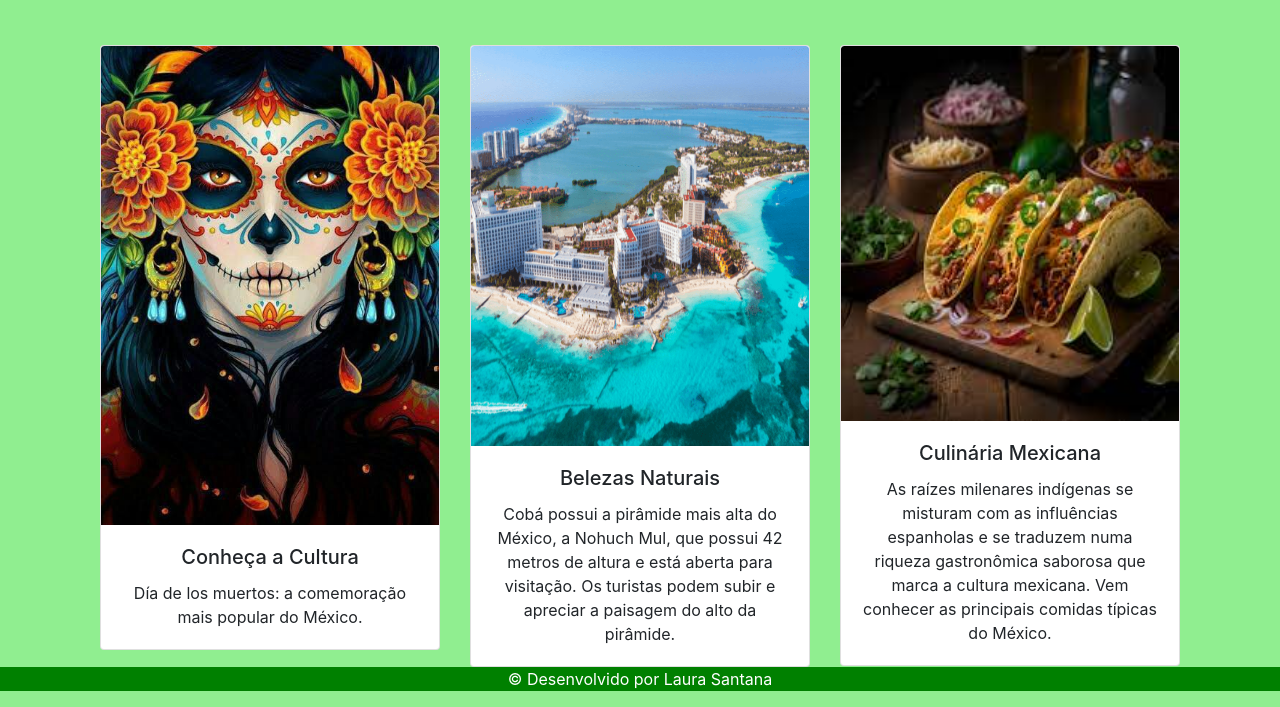
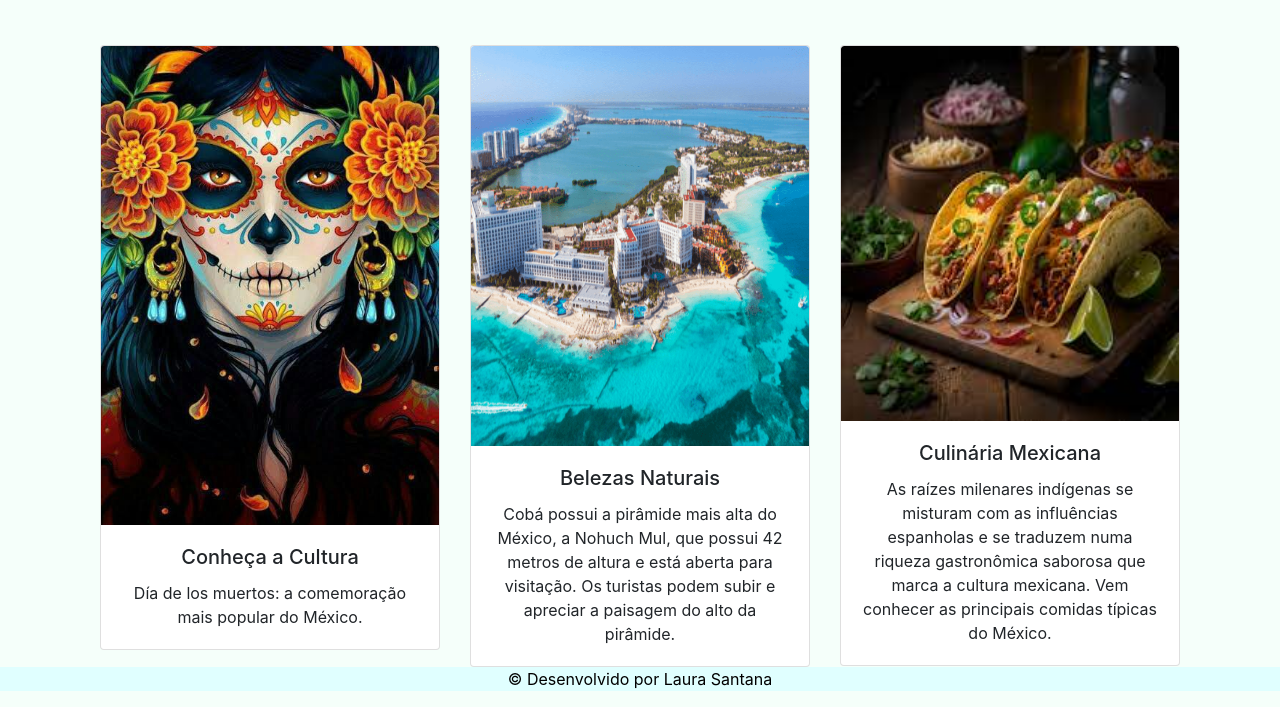
Before and after one commit to laurapsantana/Volta-Ao-Mundo-Mexico, a plain HTML site: page index.html in a window 1280 px wide. Shown: the part 566-1273 px from the top of the page. Drawn offline with nearby package versions, Linux system fonts and the light colour scheme.

Commit message:
Add files via upload
atualizado o css

```diff
--- a/estilo.css
+++ b/estilo.css
@@ -1,5 +1,5 @@
 body{
-	background-color: #90EE90;
+	background-color: #F5FFFA;
 }
 li {
 	font-family: Ysabeau Office;
@@ -9,13 +9,9 @@ ul{
 	text-align: center;
 }
 
-navbar{
-	background-color:white;
-}
-
 footer{
-	background-color: green;
-	color:white;
+	background-color: #E0FFFF;
+	color:black;
 }
 .zoom {
 	overflow: hidden;
```
